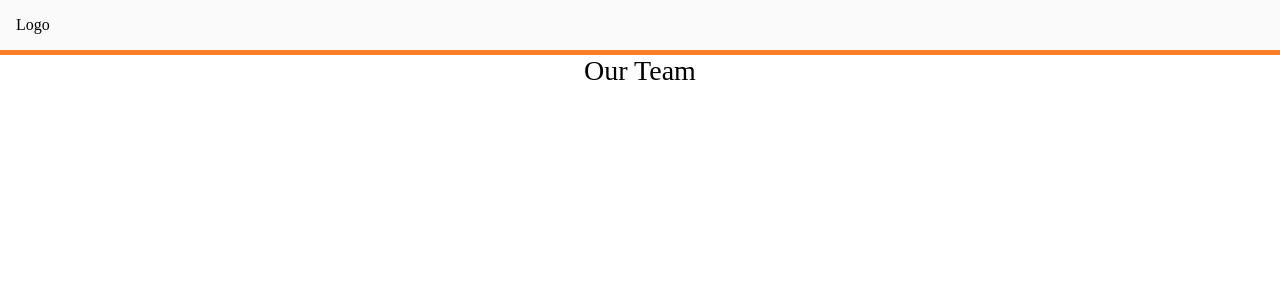
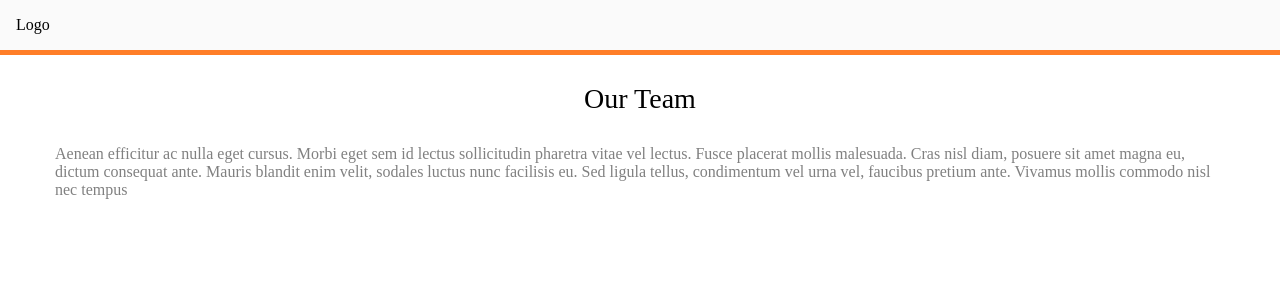
Before and after one commit to tarekgabarin/technical_test, a React (Create React App) app: page / in a window 1280 px wide. Shown: the top 300 px of the page. Built offline with nearby package versions, Linux system fonts and the light colour scheme.

Commit message:
added info text

```diff
--- a/src/index.css
+++ b/src/index.css
@@ -2,6 +2,28 @@ html, body {
   margin: 0;
   -moz-osx-font-smoothing: grayscale;
   -webkit-font-smoothing: antialiased;
+}
+
+.container {
+  padding-right: 15px;
+  padding-left: 15px;
+  margin-right: auto;
+  margin-left: auto;
+}
+@media (min-width: 768px) {
+  .container {
+    width: 750px;
+  }
+}
+@media (min-width: 992px) {
+  .container {
+    width: 970px;
+  }
+}
+@media (min-width: 1200px) {
+  .container {
+    width: 1170px;
+  }
 }
 
 .flex {
--- a/src/pages/AboutPage/AboutPage.js
+++ b/src/pages/AboutPage/AboutPage.js
@@ -6,8 +6,16 @@ const Title = styled.span`
     text-align: center;
     font-family: 'HelveticaNeue-Medium';
     font-weight: "Medium";
+    margin-top: 1em;
+    margin-bottom: .5em;
     font-size: 28px;
     letter-spacing: 0;
+`
+
+const IntroText = styled.p`
+    font-family: 'HelveticaNeue-Medium';
+    font-size: 16px;
+    color: #808080;
 `
 
 
@@ -16,7 +24,7 @@ function AboutPage(){
     return (
         <section>
             <Header/>
-            <section>
+            <section className='container'>
 
                 <div class="flex flex-column">
 
@@ -25,7 +33,11 @@ function AboutPage(){
                         Our Team
                     </Title>
 
-
+                    <div>
+                        <IntroText>
+                        Aenean efficitur ac nulla eget cursus. Morbi eget sem id lectus sollicitudin pharetra vitae vel lectus. Fusce placerat mollis malesuada. Cras nisl diam, posuere sit amet magna eu, dictum consequat ante. Mauris blandit enim velit, sodales luctus nunc facilisis eu. Sed ligula tellus, condimentum vel urna vel, faucibus pretium ante. Vivamus mollis commodo nisl nec tempus
+                        </IntroText>
+                    </div>
 
 
 
```
